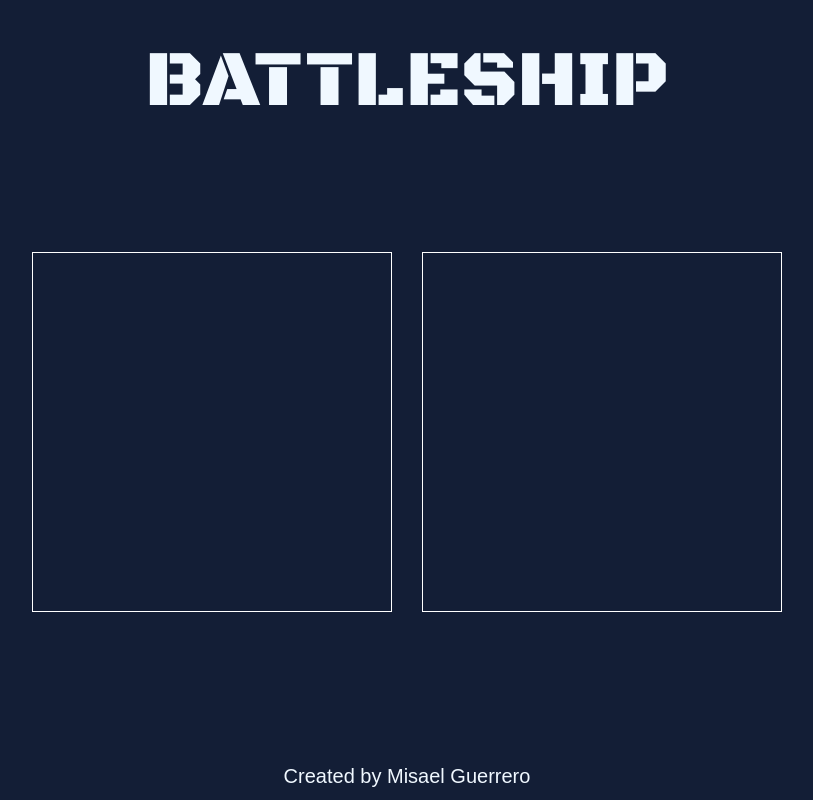
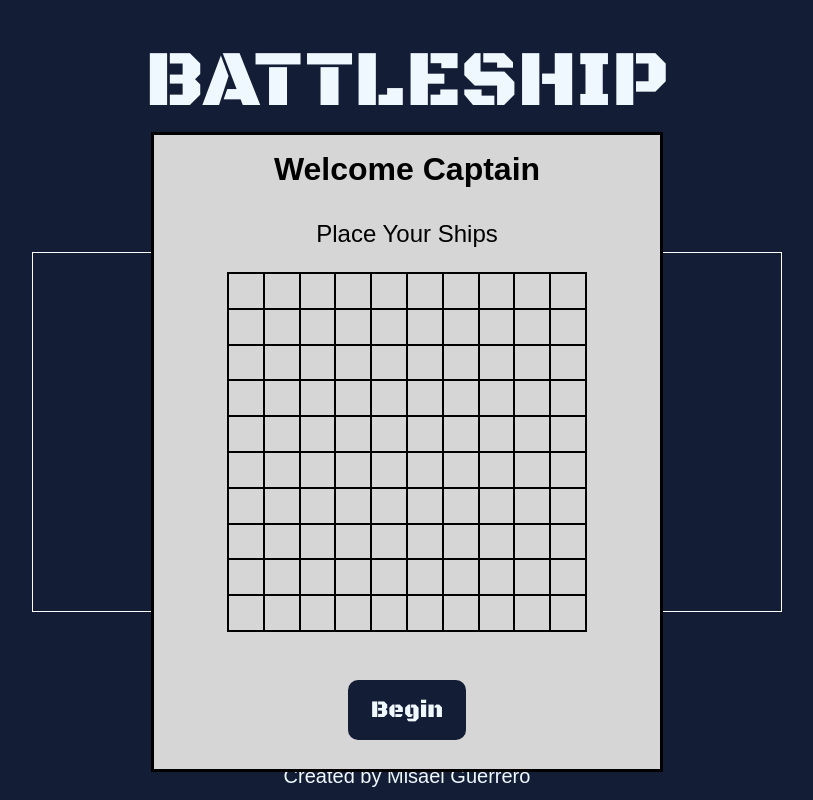
Before and after one commit to fmguerrero96/battleship, a plain HTML site: page index.html in a window 1280 px wide. Shown: the whole page, without its empty margins (233-1046 px from the left). Drawn offline with Linux system fonts and the light colour scheme.

Commit message:
create module for dom manipulation, and create function to populate boards with cells

```diff
--- a/index.html
+++ b/index.html
@@ -14,14 +14,14 @@
             <h1 class="title">BATTLESHIP</h1>
         </div>
     </header>
-    <!--<dialog close class="welcomeScreen">
+    <dialog close class="welcomeScreen">
         <h2 class="greeting">
             Welcome Captain
         </h2>
         <p>Place Your Ships</p>
         <div class="pre-board"></div>
         <button class="begin">Begin</button>
-    </dialog>-->
+    </dialog>
     <dialog class="gameEnd">
         <h2 class="winner">Computer Wins</h2>
         <button class="playAgain">Play Again</button>
--- a/main.js
+++ b/main.js
@@ -0,0 +1 @@
+(()=>{"use strict";(e=>{const t=document.querySelector(e);t.style.gridTemplateColumns="repeat(10, 1fr)",t.style.gridTemplateRows="repeat(10, 1fr)";for(let e=0;e<100;e++){let e=document.createElement("div");e.className="cell",t.insertAdjacentElement("beforeend",e)}})(".pre-board")})();
--- a/styles.css
+++ b/styles.css
@@ -84,6 +84,7 @@ p {
     border: 1px solid black;
     height: 45vh;
     aspect-ratio: 1/1;
+    display: grid;
 }
 
 .begin {
@@ -135,3 +136,7 @@ p {
     background-color: aliceblue;
     color:rgb(19, 30, 54);
 }
+
+.cell {
+    border: 0.5px solid black;
+  }
```
